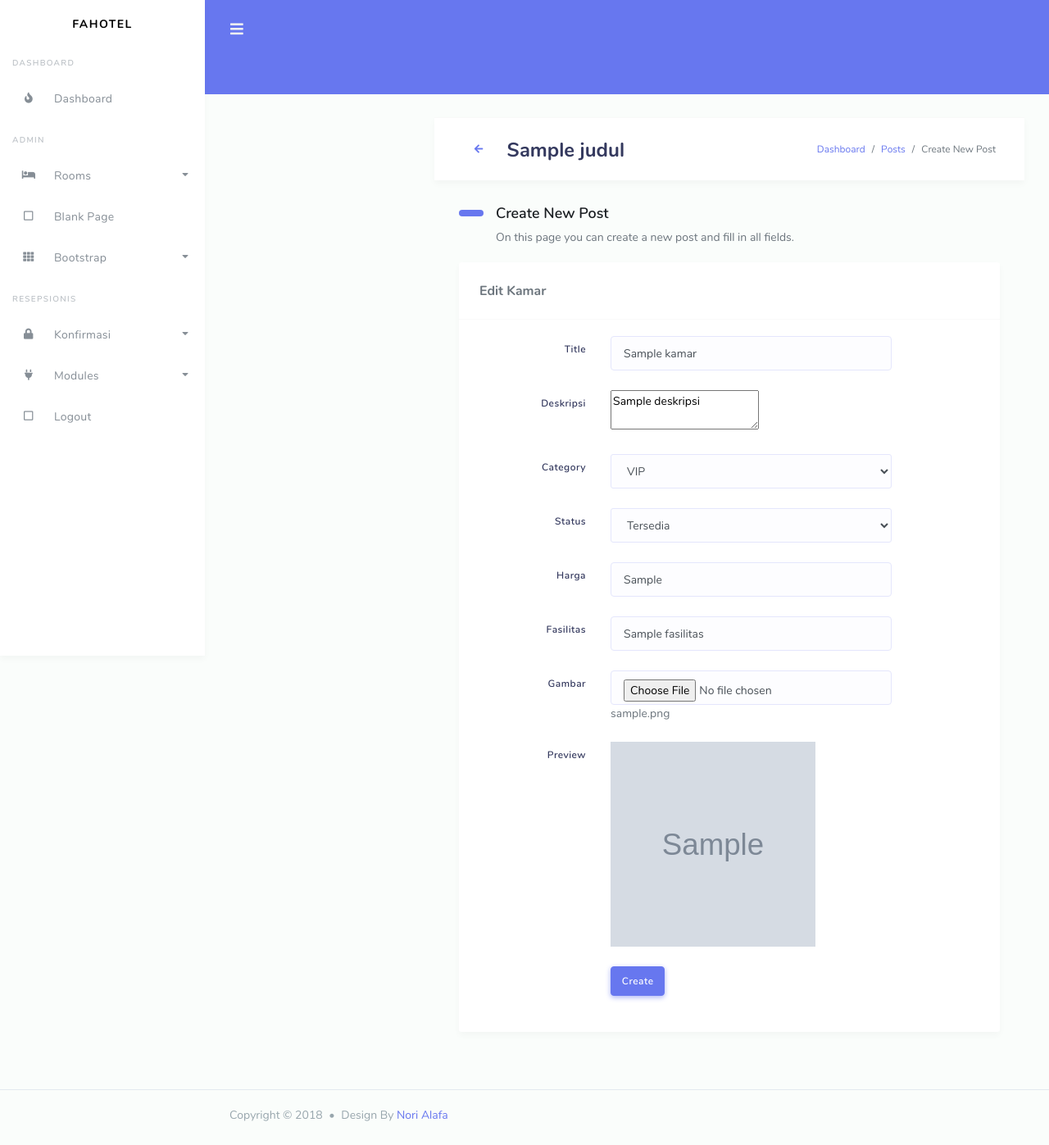
After one commit to NoriAlafa/app-hotel, a CodeIgniter 4 app: template app/Views/admin/edit_kamar.php in a window 1280 px wide. The commit adds this page. Shown: the whole page at 82% size. Run offline with PHP 8.4 and a stand-in for CodeIgniter, Linux system fonts and the light colour scheme; the template is opened without the code that fills it: most values are stand-ins (such as "Sample title", 1, 10 or a date in 2020); grey boxes marked "Sample" are stand-in pictures; data that the repository does not hold is empty; some libraries are stand-ins or nearby versions.

Commit message:
[EDIT]Edit View

```diff
--- a/app/Config/Routes.php
+++ b/app/Config/Routes.php
@@ -49,6 +49,8 @@ $routes->group('', ['filter' => 'auth'], function($routes){
     $routes->post('/saveBuat', 'Admin::buatHotel');
     $routes->get('/dashboard', 'Home::index');
     $routes->get('/kamar/(:any)/delete', 'Admin::delete/$1');
+    $routes->get('/kamar/(:any)/edit', 'Admin::edit/$1');
+    $routes->put('/editKamar', 'Admin::update');
 
     //resepsionis
     $routes->get('/konfirmasiRoom', 'Resepsionis::konfirKamar');
--- a/app/Models/KamarModel.php
+++ b/app/Models/KamarModel.php
@@ -14,7 +14,7 @@ class KamarModel extends Model
     protected $returnType       = 'array';
     protected $useSoftDeletes   = false;
     protected $protectFields    = true;
-    protected $allowedFields    = ['id_user','nama_kamar','deskripsi' ,'tipe_kamar' , 'harga_kamar' ,'status' ,'fasilitas' ,'gambar' ,'created_at' , 'updated_at'];
+    protected $allowedFields    = ['id_kamar','nama_kamar','deskripsi' ,'tipe_kamar' , 'harga_kamar' ,'status' ,'fasilitas' ,'gambar' ,'created_at' , 'updated_at'];
 
     // Dates
     protected $useTimestamps = true;
--- /dev/null
+++ b/app/Views/admin/edit_kamar.php
@@ -0,0 +1,116 @@
+<?=$this->extend('template/layout')?>
+
+<?=$this->section('content')?>
+      <!-- Main Content -->
+      <div class="main-content">
+        <section class="section">
+          <div class="section-header">
+            <div class="section-header-back">
+              <a href="features-posts.html" class="btn btn-icon"><i class="fas fa-arrow-left"></i></a>
+            </div>
+
+            <?php if (!empty(session()->getFlashdata('error'))) { ?>
+                <div class="alert alert-danger alert-dismissible fade show" role="alert">
+                    <button type="button" class="close" data-dismiss="alert" aria-label="Close">
+                        <span area-hide="true">&times;</span>
+                    </button>
+                    Data gagal disimpan   <strong> <?= session()->getFlashdata('error')?></strong>
+                </div>
+            <?php } ?>
+
+            <h1><?=$judul?></h1>
+            <div class="section-header-breadcrumb">
+              <div class="breadcrumb-item active"><a href="#">Dashboard</a></div>
+              <div class="breadcrumb-item"><a href="#">Posts</a></div>
+              <div class="breadcrumb-item">Create New Post</div>
+            </div>
+          </div>
+
+          <div class="section-body">
+            <h2 class="section-title">Create New Post</h2>
+            <p class="section-lead">
+              On this page you can create a new post and fill in all fields.
+            </p>
+          <form action="/editKamar" method="post" enctype="multipart/form-data">
+            <?= csrf_field(); ?>
+            <input type="hidden" name="_method" value="put">
+            <?php foreach($kamar as $kmr):?>
+            <input type="hidden" name="gambarLama" value="<?=$kmr['gambar']?>">
+            <div class="row">
+              <div class="col-12">
+                <div class="card">
+                  <div class="card-header">
+                    <h4>Edit Kamar</h4>
+                  </div>
+                  <div class="card-body">
+                    <div class="form-group row mb-4">
+                      <label class="col-form-label text-md-right col-12 col-md-3 col-lg-3">Title</label>
+                      <div class="col-sm-12 col-md-7">
+                        <input type="text" class="form-control" name="nama_kamar" value="<?=$kmr['nama_kamar']?>">
+                      </div>
+                    </div>
+                    <div class="form-group row mb-4">
+                      <label class="col-form-label text-md-right col-12 col-md-3 col-lg-3">Deskripsi</label>
+                      <div class="col-sm-12 col-md-7">
+                        <textarea class="summernote-simple" name="deskripsi" ><?=$kmr['deskripsi']?></textarea>
+                      </div>
+                    </div>
+                    <div class="form-group row mb-4">
+                      <label class="col-form-label text-md-right col-12 col-md-3 col-lg-3">Category</label>
+                      <div class="col-sm-12 col-md-7">
+                        <select class="form-control selectric" name="tipe_kamar">
+                          <option value="VIP">VIP</option>
+                          <option value="BIASA">BIASA</option>
+                        </select>
+                      </div>
+                    </div>
+                    <div class="form-group row mb-4">
+                      <label class="col-form-label text-md-right col-12 col-md-3 col-lg-3">Status</label>
+                      <div class="col-sm-12 col-md-7">
+                        <select class="form-control selectric" name="status">
+                          <option value="Tersedia">Tersedia</option>
+                          <option value="Kosong">Kosong</option>
+                        </select>
+                      </div>
+                    </div>
+                    <div class="form-group row mb-4">
+                      <label class="col-form-label text-md-right col-12 col-md-3 col-lg-3">Harga</label>
+                      <div class="col-sm-12 col-md-7">
+                        <input type="text" class="form-control" name="harga_kamar" value="<?=$kmr['harga_kamar']?>">
+                      </div>
+                    </div>
+                    <div class="form-group row mb-4">
+                      <label class="col-form-label text-md-right col-12 col-md-3 col-lg-3">Fasilitas</label>
+                      <div class="col-sm-12 col-md-7">
+                        <input type="text" class="form-control" name="fasilitas" value="<?=$kmr['fasilitas']?>">
+                      </div>
+                    </div>
+                    <div class="form-group row mb-4">
+                      <label class="col-form-label text-md-right col-12 col-md-3 col-lg-3">Gambar</label>
+                      <div class="col-sm-12 col-md-7">
+                          <input type="file"  name="gambar" id="gambar"class="form-control" onchange="previewImg()"><span><?=$kmr['gambar']?></span>
+                      </div>
+                    </div>
+                    <div class="form-group row mb-4">
+                      <label class="col-form-label text-md-right col-12 col-md-3 col-lg-3">Preview</label>
+                      <div class="col-sm-12 col-md-7">
+                        <img src="images/<?=$kmr['gambar']?>" class="img-preview" style="height:250px; width:250px;">
+                      </div>
+                    </div>
+                    <div class="form-group row mb-4">
+                      <label class="col-form-label text-md-right col-12 col-md-3 col-lg-3"></label>
+                      <div class="col-sm-12 col-md-7">
+                        <button class="btn btn-primary" type="submit">Create </button>
+                      </div>
+                    </div>
+                  </div>
+                </div>
+              </div>
+            </div>
+            <?php endforeach?>
+          </div>
+          </form>
+      </section>
+    </div>
+
+<?=$this->endSection()?>
--- a/app/Views/admin/tampil_hotel.php
+++ b/app/Views/admin/tampil_hotel.php
@@ -24,10 +24,10 @@
               <td><?=$kmr['harga_kamar']?></td>
               <td><?=$kmr['status']?></td>
               <td><?=$kmr['fasilitas']?></td>
-              <td><img src="<?=$kmr['gambar']?>" style="height:30px;"></td>
+              <td><img src="images/<?=$kmr['gambar']?>" style="height:30px;"></td>
               <td><?=$kmr['created_at']?></td>
               <td><?=$kmr['updated_at']?></td>
-              <td><a href="">EDIT</a>|<a href="/kamar/<?=$kmr['id_kamar']?>/delete" onclick="return confirm('Apakah Anda Yakin')">DELETE</a></td>
+              <td><a href="/kamar/<?=$kmr['id_kamar']?>/edit">EDIT</a>|<a href="/kamar/<?=$kmr['id_kamar']?>/delete" onclick="return confirm('Apakah Anda Yakin')">DELETE</a></td>
           </tr>
           <?php endforeach?>
       </table>
```
Also changed, not shown: app/Controllers/Admin.php (+53 -1 lines), public/images/image_2.jpg (deleted), public/images/welcome.png (deleted).
